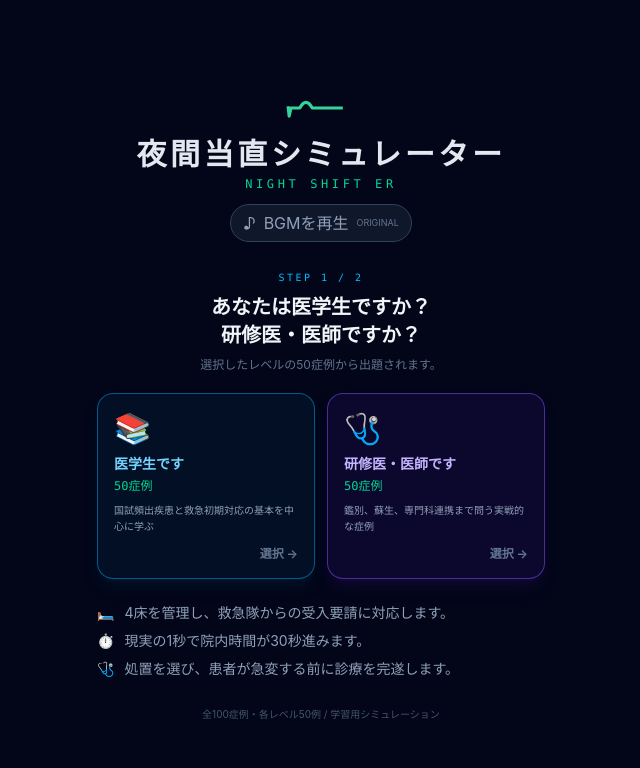
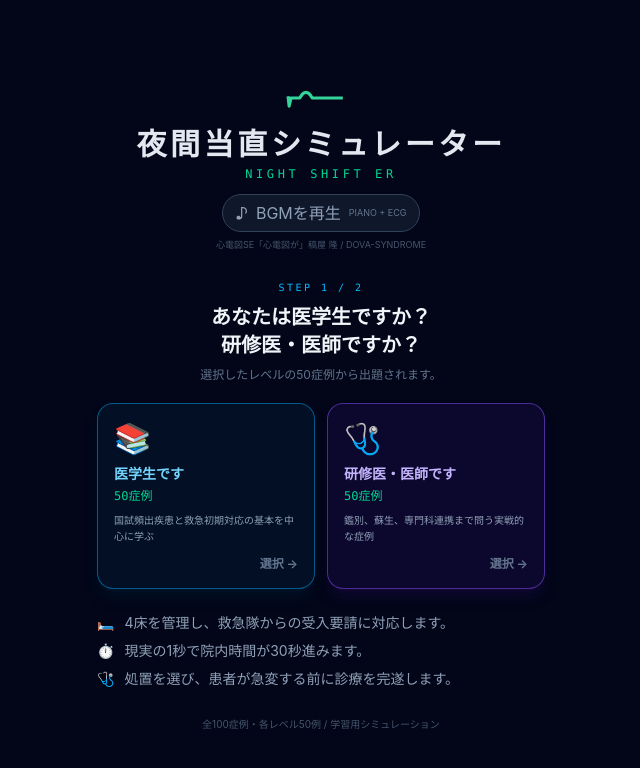
Before and after one commit to hellowinners861/Night-ER, a React (Vite) app: page / in a window 1280 px wide. Shown: the top 768 px of the page, without its empty margins (319-959 px from the left). Built offline with nearby package versions, Linux system fonts and the light colour scheme.

Commit message:
feat: mix ECG monitor audio into title BGM

```diff
--- a/src/App.jsx
+++ b/src/App.jsx
@@ -1236,7 +1236,12 @@ function TitleScreen({ onStart, onResume }) {
   const [stage, setStage] = useState("role");
   const [levelId, setLevelId] = useState(null);
   const [savedProgress, setSavedProgress] = useState(() => loadSavedProgress());
-  const { playing: bgmPlaying, error: bgmError, toggle: toggleBgm } = useTitleBgm();
+  const {
+    playing: bgmPlaying,
+    loading: bgmLoading,
+    error: bgmError,
+    toggle: toggleBgm,
+  } = useTitleBgm();
   const selectedLevel = levelId ? CASE_LEVELS[levelId] : null;
   const savedGame = savedProgress?.game;
   const savedLevel = savedGame
@@ -1270,14 +1275,26 @@ function TitleScreen({ onStart, onResume }) {
       <button
         type="button"
         aria-pressed={bgmPlaying}
+        aria-label={bgmPlaying ? "タイトルBGMを停止" : "タイトルBGMを再生"}
         onClick={toggleBgm}
+        disabled={bgmLoading}
         className={`mt-3 inline-flex items-center gap-2 rounded-full border px-3 py-1.5 text-[11px] font-bold transition active:scale-95 ${bgmPlaying ? "border-emerald-500/70 bg-emerald-950/50 text-emerald-300" : "border-slate-700 bg-slate-900 text-slate-400 hover:border-sky-500 hover:text-sky-300"}`}
       >
-        <span className={bgmPlaying ? "pulse-soft" : ""}>{bgmPlaying ? "🔊" : "♪"}</span>
-        {bgmPlaying ? "BGM ON" : "BGMを再生"}
-        <span className="text-[9px] font-normal text-slate-500">ORIGINAL</span>
+        <span className={bgmPlaying || bgmLoading ? "pulse-soft" : ""}>
+          {bgmPlaying ? "🔊" : "♪"}
+        </span>
+        {bgmLoading ? "読み込み中…" : bgmPlaying ? "BGM ON" : "BGMを再生"}
+        <span className="text-[9px] font-normal text-slate-500">PIANO + ECG</span>
       </button>
       {bgmError && <div className="mt-2 text-[10px] text-rose-300">{bgmError}</div>}
+      <a
+        href="https://dova-s.jp/se/detail/162"
+        target="_blank"
+        rel="noreferrer"
+        className="mt-1.5 text-[9px] text-slate-600 transition hover:text-slate-400"
+      >
+        心電図SE「心電図が」稿屋 隆 / DOVA-SYNDROME
+      </a>
     </div>
 
     {stage === "role" ? (
--- a/src/useTitleBgm.js
+++ b/src/useTitleBgm.js
@@ -3,6 +3,8 @@ import { useCallback, useEffect, useRef, useState } from "react";
 const LOOP_SECONDS = 32;
 const CHORD_SECONDS = 8;
 const CROSSFADE_SECONDS = 2;
+const PIANO_RELEASE_SECONDS = 5;
+const MONITOR_GAIN = 0.11;
 
 // D minorを中心に、夜の救急外来をイメージしたオリジナル進行。
 const CHORDS = [
@@ -10,6 +12,26 @@ const CHORDS = [
   [116.54, 146.83, 174.61, 220.0], // Bbmaj7
   [87.31, 110.0, 130.81, 164.81], // Fmaj7
   [130.81, 164.81, 196.0, 293.66], // C(add9)
+];
+
+// 心電図音は60 BPM。各ビープが収まる0.38秒後にピアノを置く。
+const PIANO_NOTES = [
+  [1.38, 293.66, 0.9],
+  [3.38, 440.0, 0.68],
+  [5.38, 349.23, 0.78],
+  [7.38, 329.63, 0.62],
+  [9.38, 233.08, 0.84],
+  [11.38, 349.23, 0.66],
+  [13.38, 440.0, 0.76],
+  [15.38, 293.66, 0.6],
+  [17.38, 349.23, 0.86],
+  [19.38, 523.25, 0.67],
+  [21.38, 440.0, 0.76],
+  [23.38, 329.63, 0.58],
+  [25.38, 261.63, 0.82],
+  [27.38, 392.0, 0.66],
+  [29.38, 587.33, 0.72],
+  [31.38, 329.63, 0.56],
 ];
 
 const clamp01 = (value) => Math.max(0, Math.min(1, value));
@@ -31,24 +53,28 @@ const chordTone = (notes, time) => {
   return value / notes.length;
 };
 
-const softPulse = (time) => {
-  const beat = time % 2;
-  const hit = (age, frequency, decay) => (
-    age >= 0 && age < 0.32
-      ? Math.sin(2 * Math.PI * loopSafeFrequency(frequency) * age) * Math.exp(-decay * age)
-      : 0
-  );
-  return hit(beat, 92, 17) + 0.62 * hit(beat - 0.27, 118, 21);
-};
+const addPiano = (samples, sampleRate) => {
+  const frameCount = samples.length;
+  const releaseFrames = Math.floor(PIANO_RELEASE_SECONDS * sampleRate);
 
-const distantMonitor = (time) => {
-  const position = (time + 4.5) % 8;
-  if (position > 0.7) return 0;
-  const envelope = Math.exp(-5.8 * position);
-  return (
-    Math.sin(2 * Math.PI * loopSafeFrequency(659.25) * position)
-    + 0.28 * Math.sin(2 * Math.PI * loopSafeFrequency(988.88) * position)
-  ) * envelope;
+  for (const [startsAt, frequency, velocity] of PIANO_NOTES) {
+    const startFrame = Math.floor(startsAt * sampleRate);
+    for (let offset = 0; offset < releaseFrames; offset += 1) {
+      const age = offset / sampleRate;
+      const attack = smoothstep(age / 0.012);
+      const envelope = attack * (
+        0.94 * Math.exp(-1.55 * age)
+        + 0.06 * Math.exp(-0.52 * age)
+      );
+      const body = (
+        0.76 * Math.sin(2 * Math.PI * frequency * age)
+        + 0.18 * Math.sin(2 * Math.PI * frequency * 2.01 * age + 0.18)
+        + 0.06 * Math.sin(2 * Math.PI * frequency * 3.98 * age + 0.42)
+      );
+      const target = (startFrame + offset) % frameCount;
+      samples[target] += 0.035 * velocity * envelope * body;
+    }
+  }
 };
 
 export const synthesizeTitleBgm = (sampleRate) => {
@@ -76,20 +102,19 @@ export const synthesizeTitleBgm = (sampleRate) => {
     const breathing = 0.88 + 0.12 * Math.sin(2 * Math.PI * 0.125 * time - Math.PI / 2);
 
     samples[index] = (
-      0.105 * pad * breathing
-      + 0.018 * drone
-      + 0.032 * softPulse(time)
-      + 0.018 * distantMonitor(time)
+      0.092 * pad * breathing
+      + 0.015 * drone
     );
   }
 
+  addPiano(samples, sampleRate);
   return samples;
 };
 
 const stopEngine = (engine, fadeSeconds = 0.45) => {
   if (!engine || engine.stopped) return;
   engine.stopped = true;
-  const { context, gain, source } = engine;
+  const { context, gain, sources } = engine;
   const now = context.currentTime;
   if (typeof gain.gain.cancelAndHoldAtTime === "function") {
     gain.gain.cancelAndHoldAtTime(now);
@@ -98,18 +123,27 @@ const stopEngine = (engine, fadeSeconds = 0.45) => {
     gain.gain.setValueAtTime(gain.gain.value, now);
   }
   gain.gain.linearRampToValueAtTime(0, now + fadeSeconds);
-  source.stop(now + fadeSeconds + 0.05);
+  sources.forEach((source) => {
+    try {
+      source.stop(now + fadeSeconds + 0.05);
+    } catch {
+      // 既に停止済みなら何もしない。
+    }
+  });
   window.setTimeout(() => context.close().catch(() => {}), (fadeSeconds + 0.15) * 1000);
 };
 
 export function useTitleBgm() {
   const engineRef = useRef(null);
   const startingRef = useRef(false);
+  const requestRef = useRef(0);
   const [playing, setPlaying] = useState(false);
+  const [loading, setLoading] = useState(false);
   const [error, setError] = useState("");
 
   const toggle = useCallback(async () => {
     if (engineRef.current) {
+      requestRef.current += 1;
       stopEngine(engineRef.current);
       engineRef.current = null;
       setPlaying(false);
@@ -124,30 +158,75 @@ export function useTitleBgm() {
     }
 
     startingRef.current = true;
+    const requestId = requestRef.current + 1;
+    requestRef.current = requestId;
+    setLoading(true);
     let context = null;
     try {
       context = new AudioContextClass();
+      await context.resume();
+
       const samples = synthesizeTitleBgm(context.sampleRate);
       const buffer = context.createBuffer(1, samples.length, context.sampleRate);
       buffer.copyToChannel(samples, 0);
 
-      const source = context.createBufferSource();
-      const filter = context.createBiquadFilter();
+      const monitorResponse = await fetch(
+        `${import.meta.env.BASE_URL}audio/ecg-monitor.mp3`,
+      );
+      if (!monitorResponse.ok) throw new Error("monitor-audio");
+      const monitorBuffer = await context.decodeAudioData(
+        await monitorResponse.arrayBuffer(),
+      );
+
+      if (requestRef.current !== requestId) {
+        context.close().catch(() => {});
+        return;
+      }
+
+      const musicSource = context.createBufferSource();
+      const monitorSource = context.createBufferSource();
+      const musicFilter = context.createBiquadFilter();
+      const monitorFilter = context.createBiquadFilter();
+      const monitorGain = context.createGain();
+      const compressor = context.createDynamicsCompressor();
       const gain = context.createGain();
-      source.buffer = buffer;
-      source.loop = true;
-      filter.type = "lowpass";
-      filter.frequency.value = 1900;
-      filter.Q.value = 0.45;
+
+      musicSource.buffer = buffer;
+      musicSource.loop = true;
+      monitorSource.buffer = monitorBuffer;
+      monitorSource.loop = true;
+      musicFilter.type = "lowpass";
+      musicFilter.frequency.value = 2600;
+      musicFilter.Q.value = 0.4;
+      monitorFilter.type = "highpass";
+      monitorFilter.frequency.value = 360;
+      monitorFilter.Q.value = 0.45;
+      monitorGain.gain.value = MONITOR_GAIN;
+      compressor.threshold.value = -22;
+      compressor.knee.value = 10;
+      compressor.ratio.value = 2.5;
+      compressor.attack.value = 0.012;
+      compressor.release.value = 0.22;
       gain.gain.setValueAtTime(0, context.currentTime);
-      gain.gain.linearRampToValueAtTime(0.62, context.currentTime + 1.4);
-      source.connect(filter);
-      filter.connect(gain);
+      gain.gain.linearRampToValueAtTime(0.7, context.currentTime + 1.4);
+
+      musicSource.connect(musicFilter);
+      musicFilter.connect(compressor);
+      monitorSource.connect(monitorFilter);
+      monitorFilter.connect(monitorGain);
+      monitorGain.connect(compressor);
+      compressor.connect(gain);
       gain.connect(context.destination);
 
-      await context.resume();
-      source.start();
-      engineRef.current = { context, gain, source, stopped: false };
+      const startsAt = context.currentTime + 0.05;
+      musicSource.start(startsAt);
+      monitorSource.start(startsAt);
+      engineRef.current = {
+        context,
+        gain,
+        sources: [musicSource, monitorSource],
+        stopped: false,
+      };
       setError("");
       setPlaying(true);
     } catch {
@@ -155,13 +234,15 @@ export function useTitleBgm() {
       setError("BGMを開始できませんでした。もう一度お試しください。");
     } finally {
       startingRef.current = false;
+      setLoading(false);
     }
   }, []);
 
   useEffect(() => () => {
+    requestRef.current += 1;
     stopEngine(engineRef.current, 0.3);
     engineRef.current = null;
   }, []);
 
-  return { playing, error, toggle };
+  return { playing, loading, error, toggle };
 }
```
Also changed, not shown: 2 other files (tests, documents, lock files or other folders).
